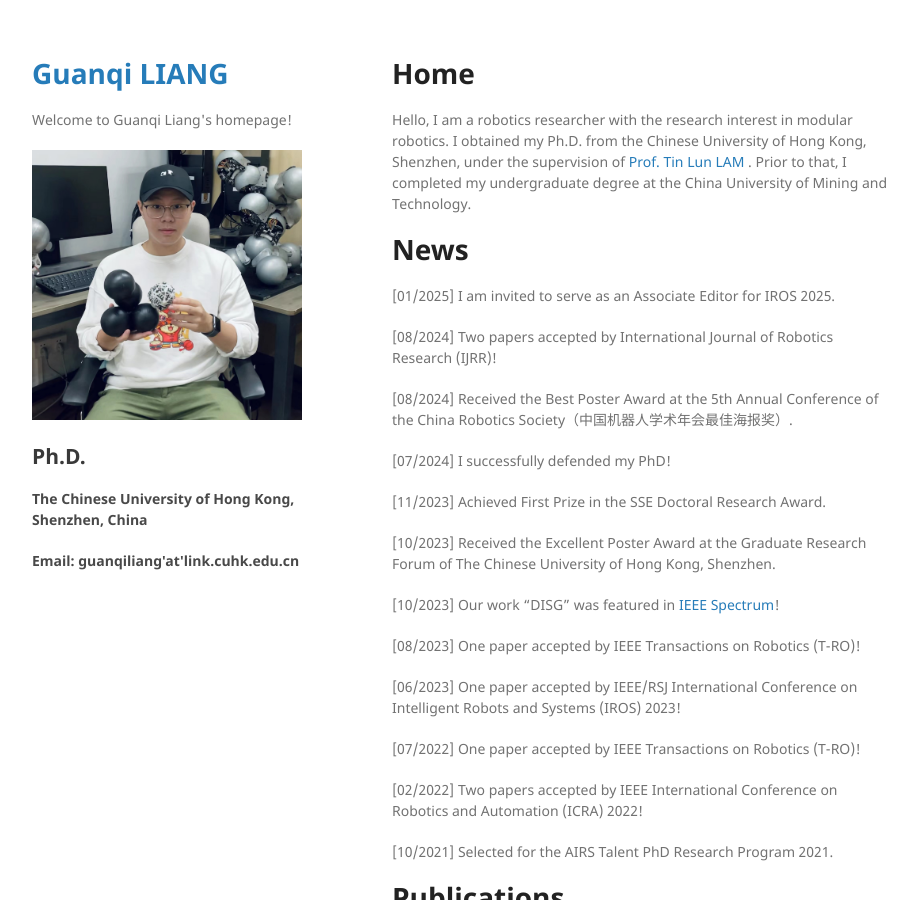
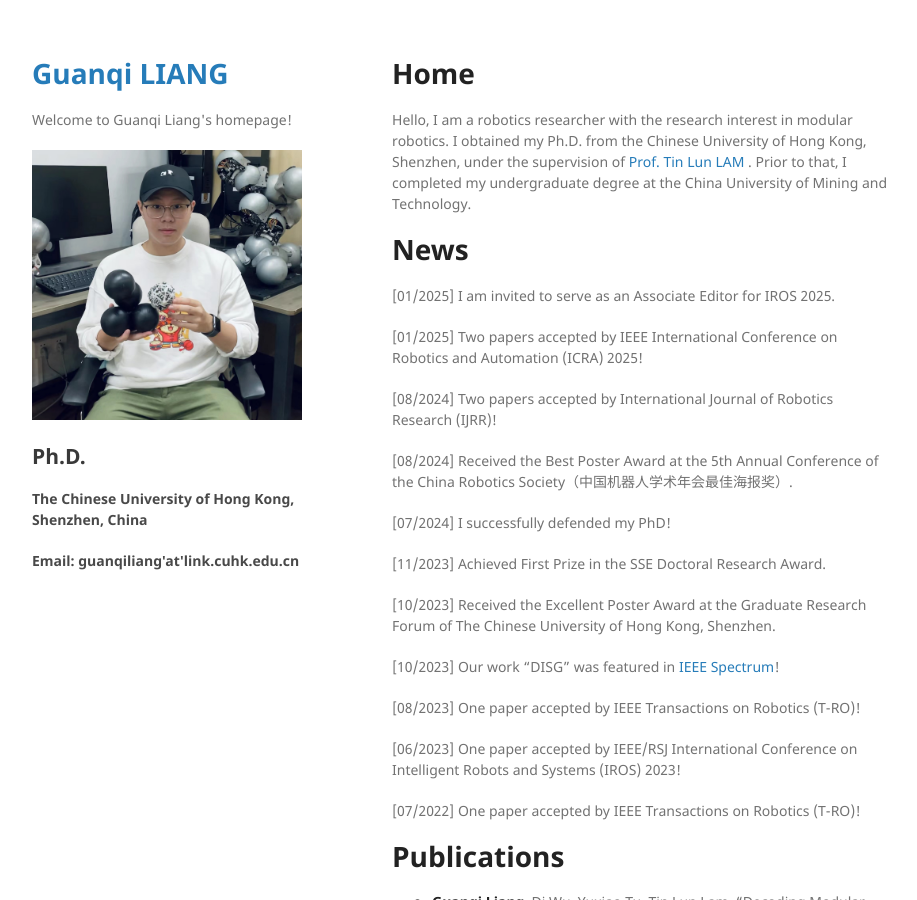
Before and after one commit to guanqiliang/guanqiliang.github.com, a Jekyll site: the page built from index.md, in a window 1280 px wide and 900 px high. Shown: the whole window, without its empty margins (178-1095 px from the left). Built offline with Jekyll 4.4.1, drawn with Linux system fonts in a browser that asks for light colours; our own code applies the rules of GitHub Pages for plain Markdown files.

Commit message:
Update index.md

```diff
--- a/index.md
+++ b/index.md
@@ -5,6 +5,8 @@ Hello, I am a robotics researcher with the research interest in modular robotics
 # News
 
 [01/2025] I am invited to serve as an Associate Editor for IROS 2025.
+
+[01/2025] Two papers accepted by IEEE International Conference on Robotics and Automation (ICRA) 2025!
 
 [08/2024] Two papers accepted by International Journal of Robotics Research (IJRR)!
 
@@ -23,11 +25,6 @@ Hello, I am a robotics researcher with the research interest in modular robotics
 [06/2023] One paper accepted by IEEE/RSJ International Conference on Intelligent Robots and Systems (IROS) 2023!
 
 [07/2022] One paper accepted by IEEE Transactions on Robotics (T-RO)!
-
-[02/2022] Two papers accepted by IEEE International Conference on Robotics and Automation (ICRA) 2022!
-
-[10/2021] Selected for the AIRS Talent PhD Research Program 2021.
-
 
 
 # Publications
```
